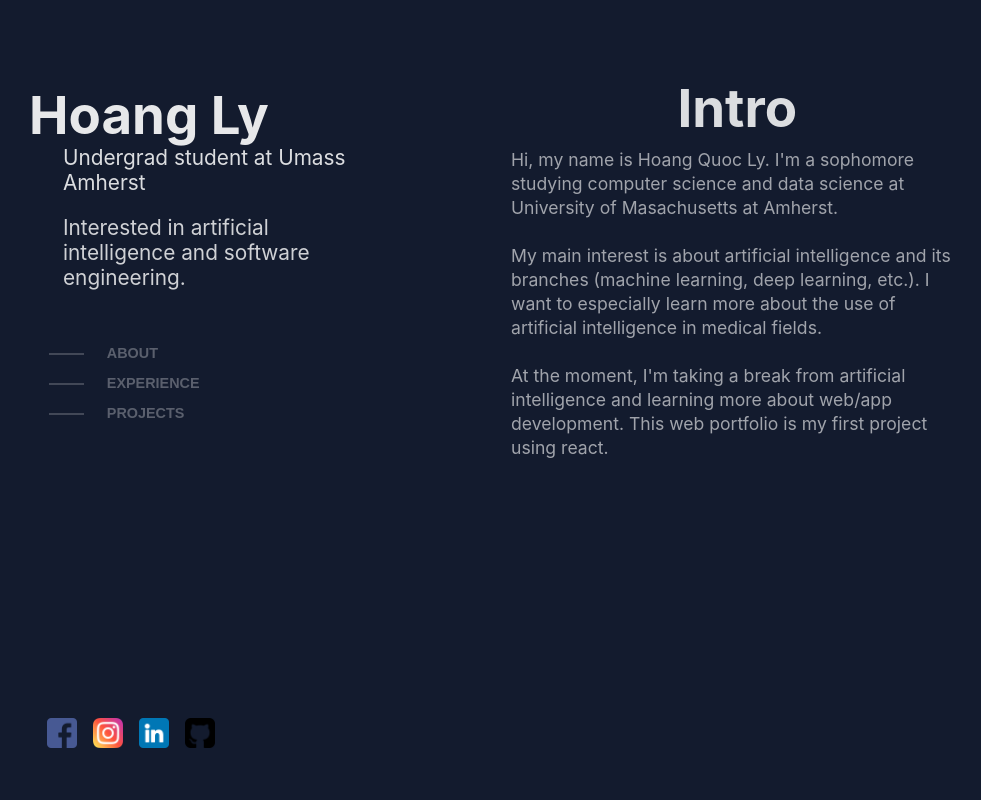
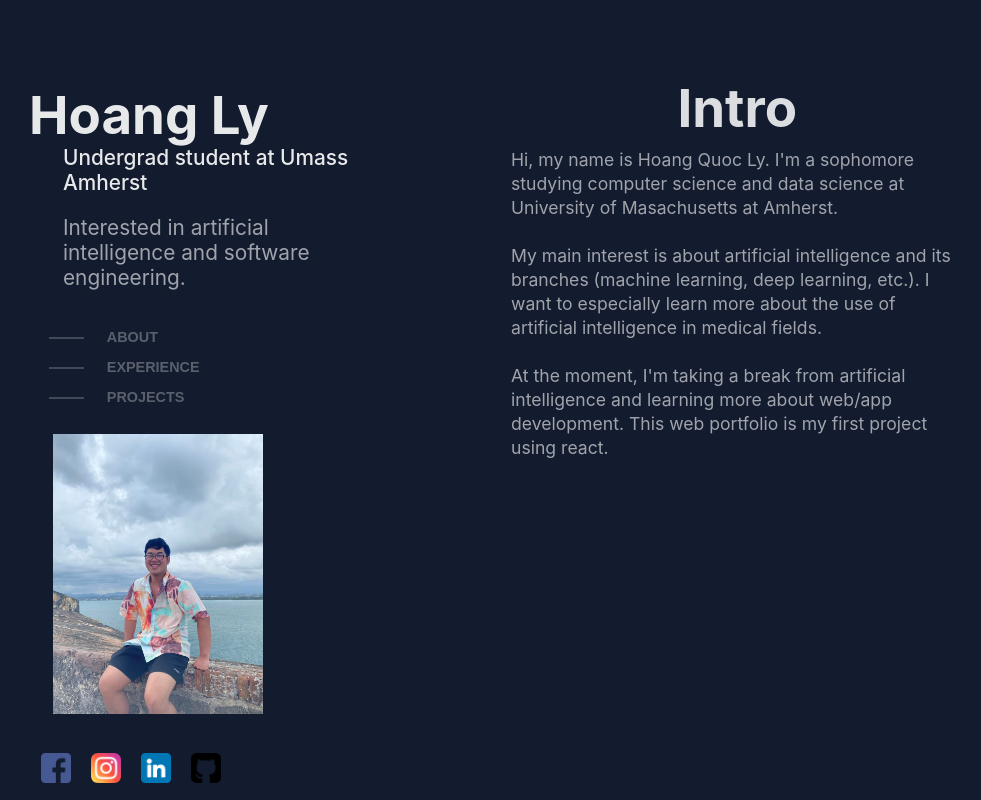
Before and after one commit to Unravel2802/portfolio, a React (Create React App) app: page / in a window 1280 px wide. Shown: the top 800 px of the page, without its empty margins (129-1110 px from the left). Built offline with nearby package versions, Linux system fonts and the light colour scheme.

Commit message:
add my image to about

```diff
--- a/src/components/about.css
+++ b/src/components/about.css
@@ -18,13 +18,33 @@
     margin-bottom: 1.5rem;
     transform: translate(-50%,0);
 }
+
+.about img {
+    margin-top: 2rem;
+    margin-bottom: 1rem;
+    margin-left: 27%;
+    width: 35%;
+    height: auto;
+}
+
+.about h2{
+    font-size: 1.4rem;
+    margin-left: 29%;
+    color: rgba(255,255,255,.85);
+}
+
+.about p:nth-of-type(2) {
+    font-weight:500;
+    color: rgba(255,255,255,.9);
+}
+
 .about p:nth-of-type(3) {
-    color: rgba(255,255,255,.8);
+    color: rgba(255,255,255,0.6);
 }
 
 .about p {
     position: relative;
-    color: rgba(255,255,255,.85);
+    color: rgba(255,255,255,.6);
     font-size: 1.3rem;
     top: 4rem;
     left: calc(43% + 4rem);
@@ -33,26 +53,26 @@
     transform: translate(-50%, -50%);
 }
 
-.social-icons {
+.about .social-icons {
     display: flex; /* Use flexbox to make the icons appear in one line */
     justify-content: center; /* Center the icons horizontally */
     align-items: center; /* Center the icons vertically */
-    margin-top: 50%; /* Add some space between the buttons and the icons */
+    margin-top: 3%; /* Add some space between the buttons and the icons */
     margin-left: -20%;
 }
 
   /* Apply the width and height to all social media icons */
-  .social-icons img {
+.about .social-icons img {
     width: 30px;
     height: auto;
-    margin: 0 8px; /* Add some space between the icons */
+    margin: 0 10px; /* Add some space between the icons */
   }
 
 .about .button-container {
     display: flex;
     flex-direction: column;
     align-items: flex-start;
-    margin-top: 4rem; /* Adjust the margin-top value to move the buttons lower */
+    margin-top: 3rem; /* Adjust the margin-top value to move the buttons lower */
 }
 
 .about .button-container .button {
--- a/src/components/about.js
+++ b/src/components/about.js
@@ -4,11 +4,12 @@ import fb from '../images/facebook.png';
 import ig from '../images/instagram.png';
 import gh from '../images/github-sign.png';
 import ld from '../images/linkedin.png';
+import hoang from '../images/about.jpg'
 
 const About = () => {
     return (
         <div className="about">
-                <p style={{textAlign: "center"}}>Hoang Ly</p>
+                <p>Hoang Ly</p>
                 <p>Undergrad student at Umass Amherst</p>
                 <p>Interested in artificial intelligence and software engineering.</p>
                     <div className="button-container">
@@ -16,6 +17,10 @@ const About = () => {
                         <button className="button"> <span>Experience</span></button>
                         <button className="button"> <span>Projects</span></button>
                     </div>
+                    <a href='/' className="github">
+                        <img src={hoang} alt='github'/>
+                    </a>
+                    {/* <h2>~Puerto Rico, 2023~</h2>     */}
                     <div className="social-icons">
                         <a href='/' className="facebook">
                             <img src={fb} alt='facebook'/>
```
Also changed, not shown: src/images/about.jpg (added). Lines whose indentation alone changed are shown as unchanged.
